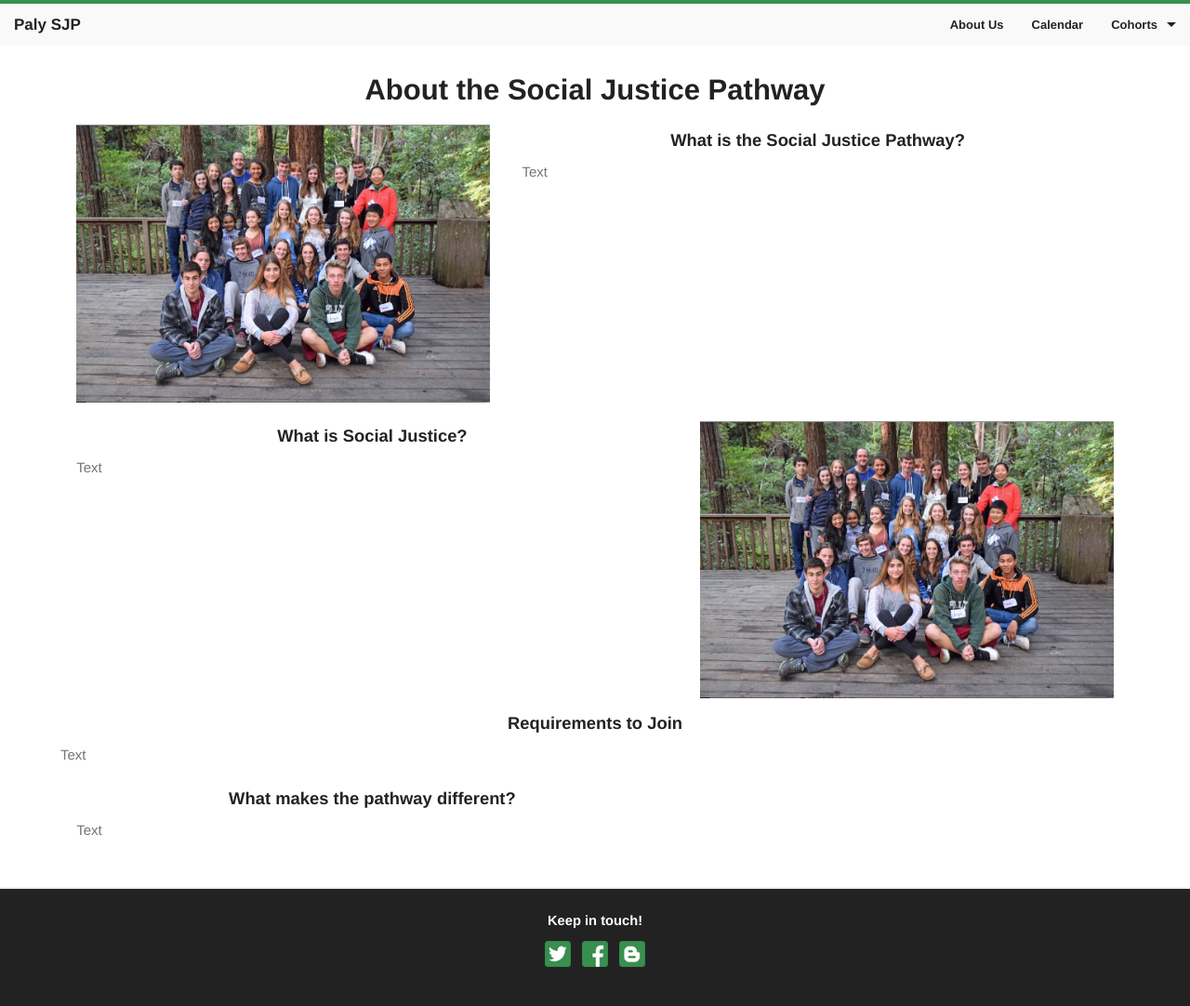
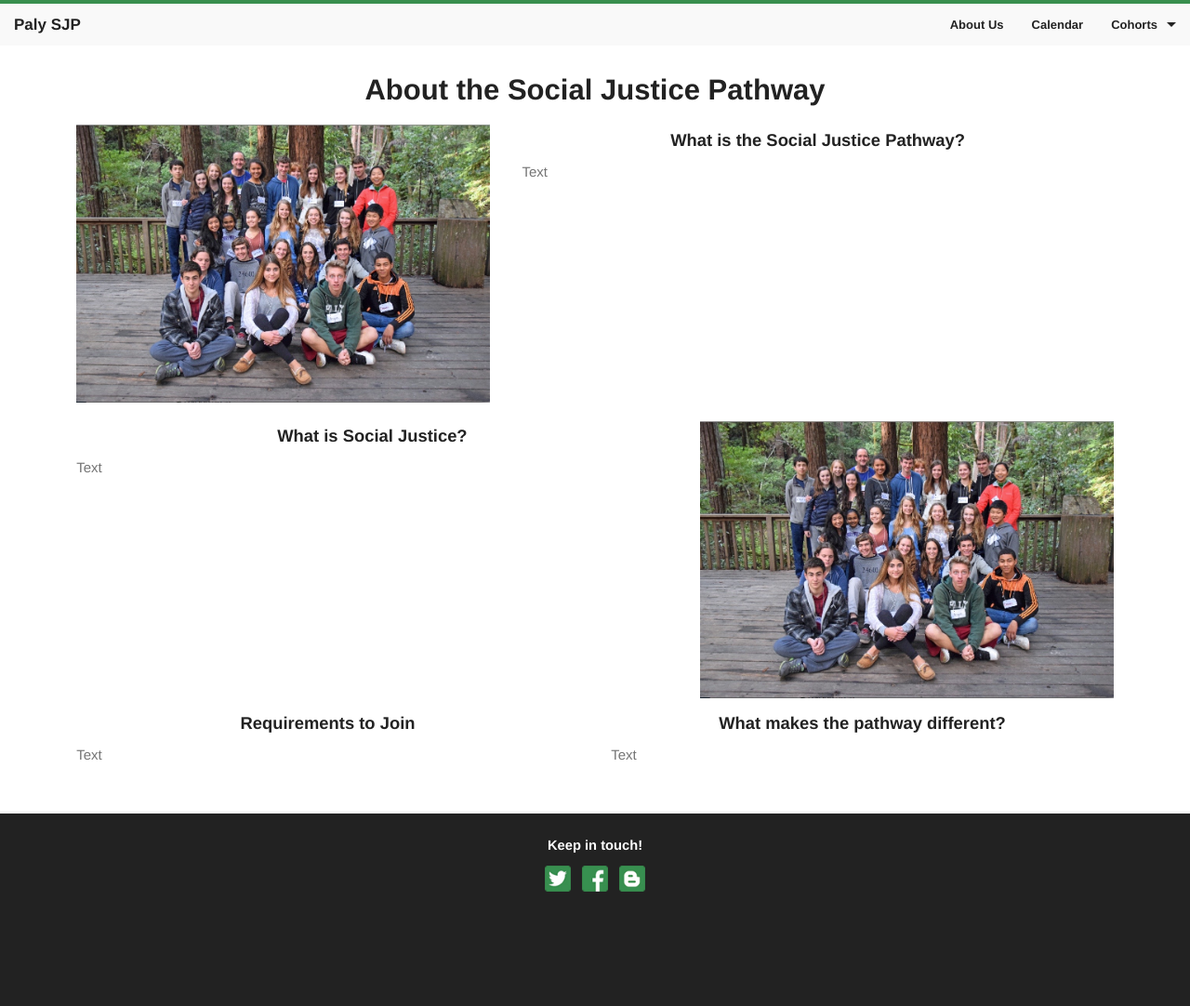
Before and after one commit to rafilong/palysjp-website, a Jekyll site: the page built from about.html, in a window 1280 px wide. Shown: the whole page at 93% size. Built offline with Jekyll 4.4.1, drawn with Linux system fonts in a browser that asks for light colours; Markdown is read by kramdown in place of the engine named in the settings; after the commit the page ends 1001 px from its top, so only the background shows below that.

Commit message:
Fixed the columns in the about page

```diff
--- a/about.html
+++ b/about.html
@@ -26,11 +26,11 @@
 </div>
 
 <div class="row">
-  <div clas="small-7 large-7 columns">
+  <div class="small-6 large-6 columns">
     <h6>Requirements to Join</h6>
     <p>Text</p>
   </div>
-  <div class="small-7 large-7 columns">
+  <div class="small-6 large-6 columns">
     <h6>What makes the pathway different?</h6>
     <p>Text</p>
   </div>
```
